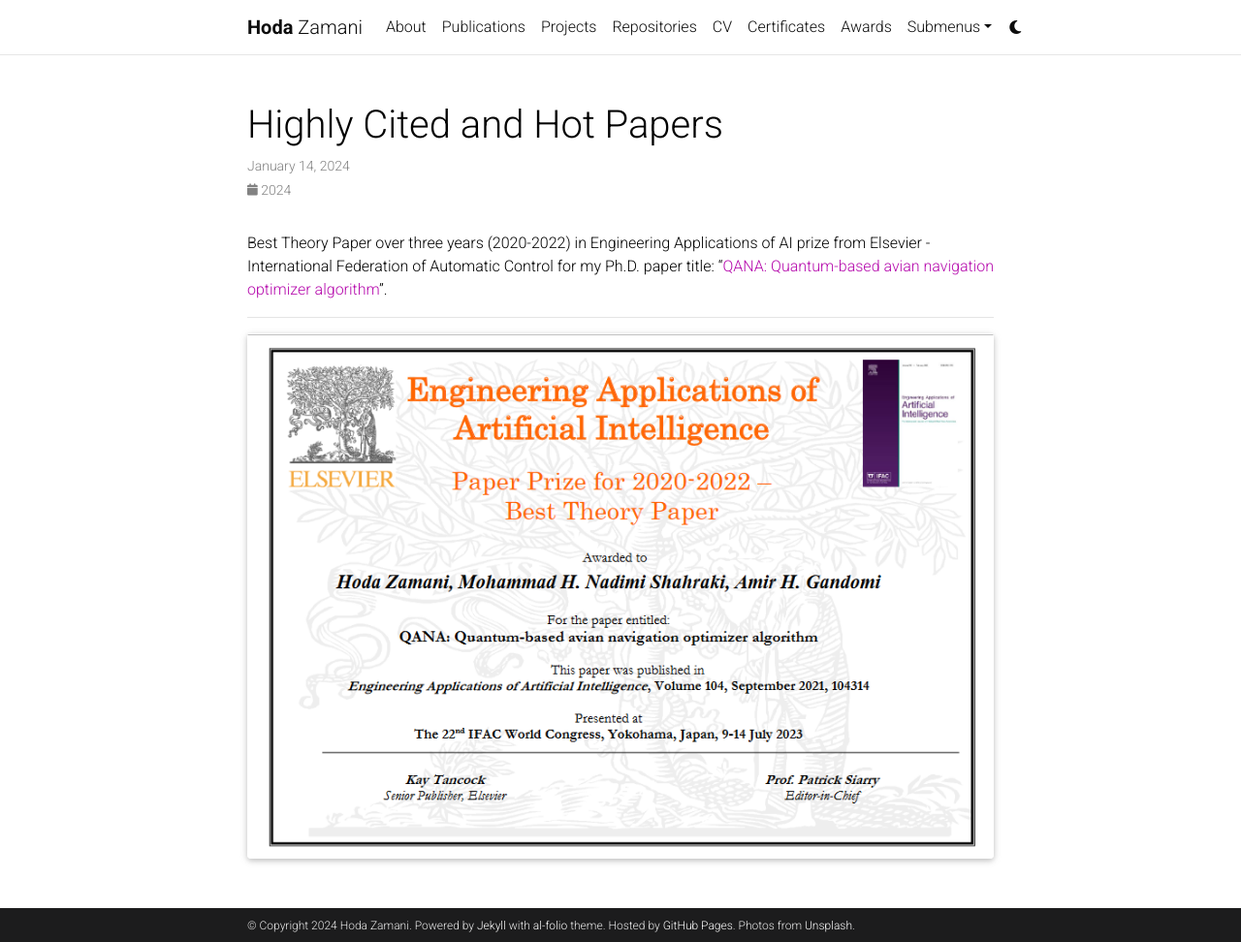
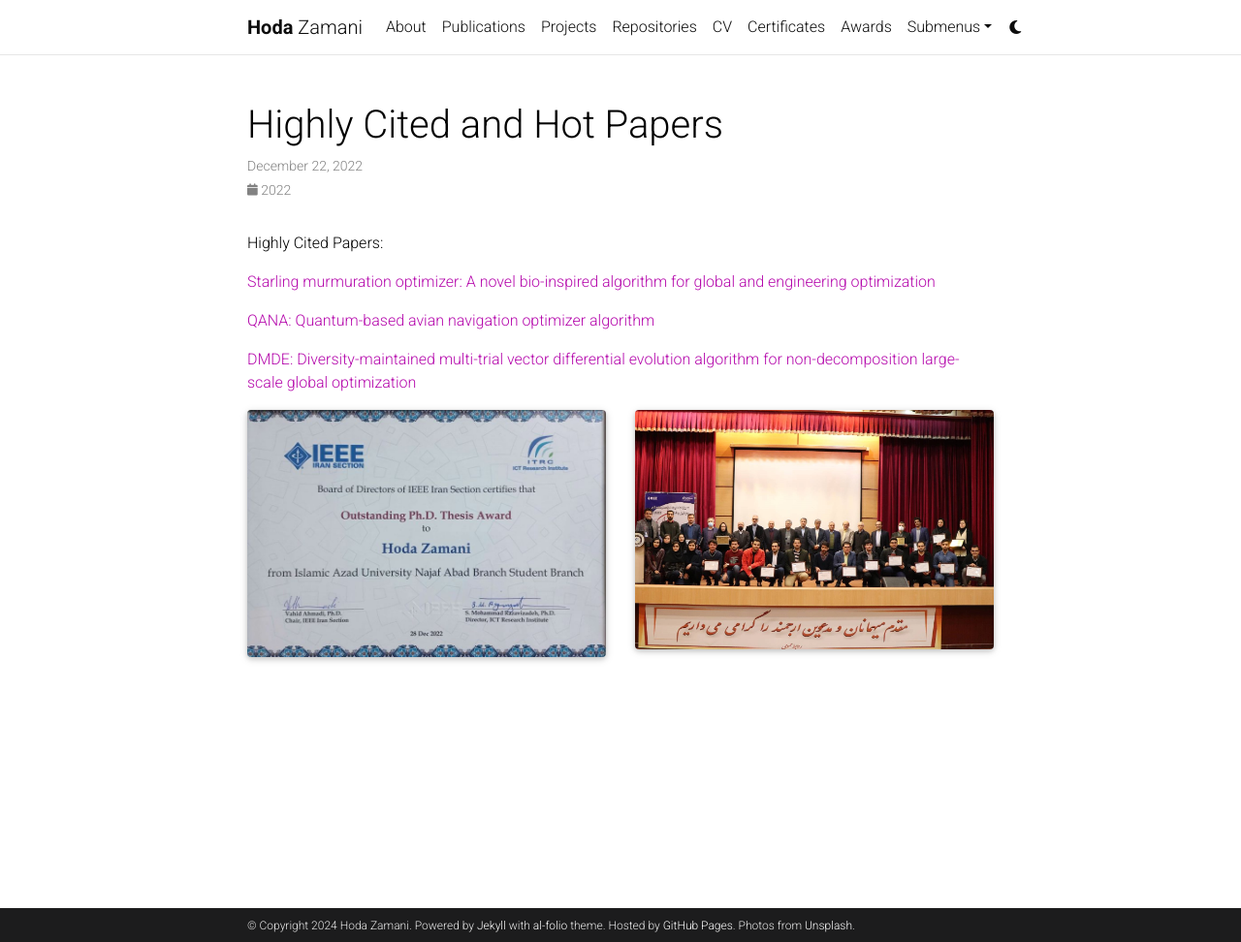
Before and after one commit to HodaZamani/HodaZamani.github.io, a Jekyll site: the page built from _news/announcement_4.md, in a window 1280 px wide and 972 px high. Shown: the whole window at 97% size. Built offline with Jekyll 4.4.1, drawn with Linux system fonts in a browser that asks for light colours; full-size pictures stand in for the smaller copies a plugin makes; comment, search, counter and statistics services are not loaded; a style sheet for code colours, icons or effects is not loaded.

Commit message:
Update announcement_4.md

```diff
--- a/_news/announcement_4.md
+++ b/_news/announcement_4.md
@@ -1,18 +1,28 @@
 ---
 layout: post
-title: Highly Cited and Hot Papers
-date: 2024-01-14 16:11:00-0400
+title:  Highly Cited and Hot Papers
+date: 2022-12-22 15:59:00-0400
 inline: false
 related_posts: false
 ---
 
-Best Theory Paper over three years (2020-2022) in Engineering Applications of AI prize from Elsevier - International Federation of Automatic Control for my Ph.D. paper title: "[QANA: Quantum-based avian navigation optimizer algorithm](https://www.sciencedirect.com/science/article/abs/pii/S0952197621001627)".
 
-***
+Highly Cited Papers:
+
+ [Starling murmuration optimizer: A novel bio-inspired algorithm for global and engineering optimization](https://www.sciencedirect.com/science/article/abs/pii/S0045782522000330)
+
+[QANA: Quantum-based avian navigation optimizer algorithm](https://www.sciencedirect.com/science/article/abs/pii/S0952197621001627)
+
+[DMDE: Diversity-maintained multi-trial vector differential evolution algorithm for non-decomposition large-scale global
+optimization](https://www.sciencedirect.com/science/article/abs/pii/S0957417422003359)
+
 
 
 <div class="row">
     <div class="col-sm mt-3 mt-md-0">
-        {% include figure.html path="assets/img/QANA.jpg" title="example image" class="img-fluid rounded z-depth-1" %}
+        {% include figure.html path="assets/img/IEEE.jpg" title="example image" class="img-fluid rounded z-depth-1" %}
+    </div>
+    <div class="col-sm mt-3 mt-md-0">
+        {% include figure.html path="assets/img/IEEE2.jpg" title="example image" class="img-fluid rounded z-depth-1" %}
     </div>
 </div>
```
